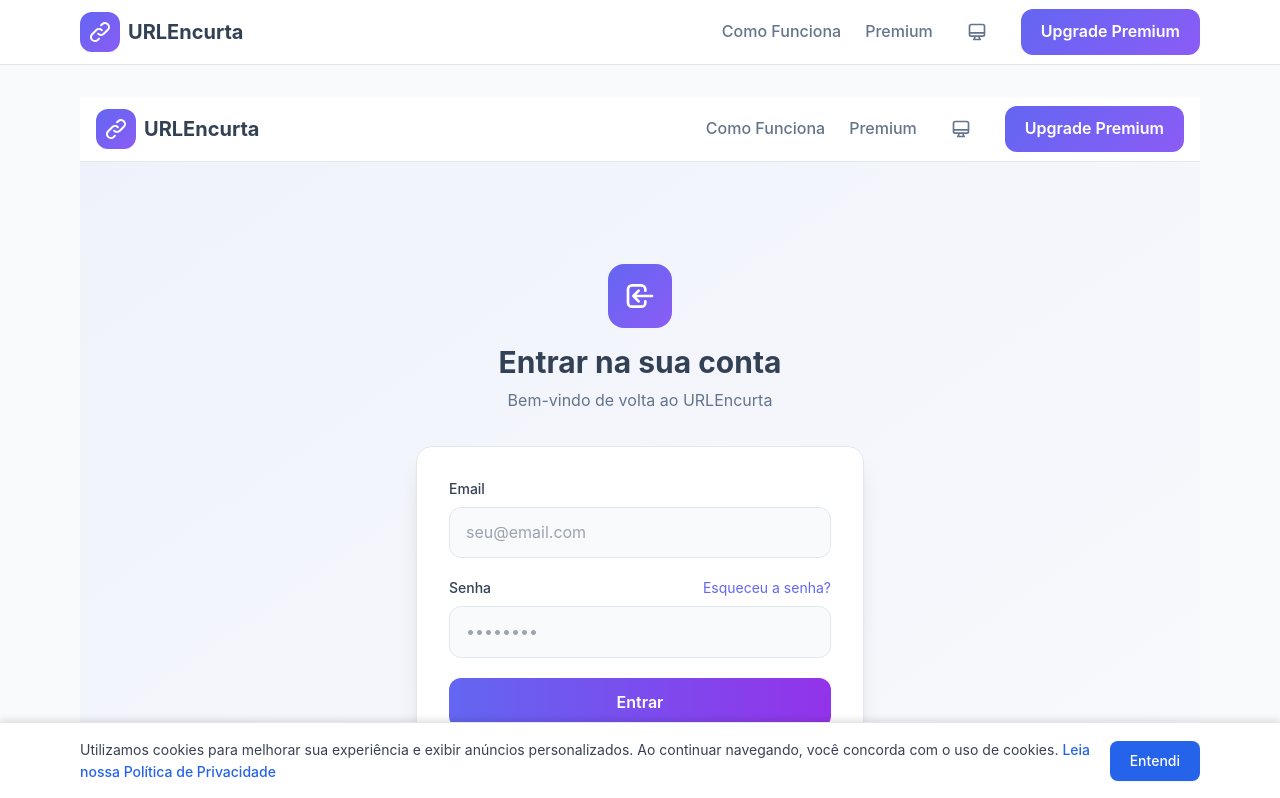
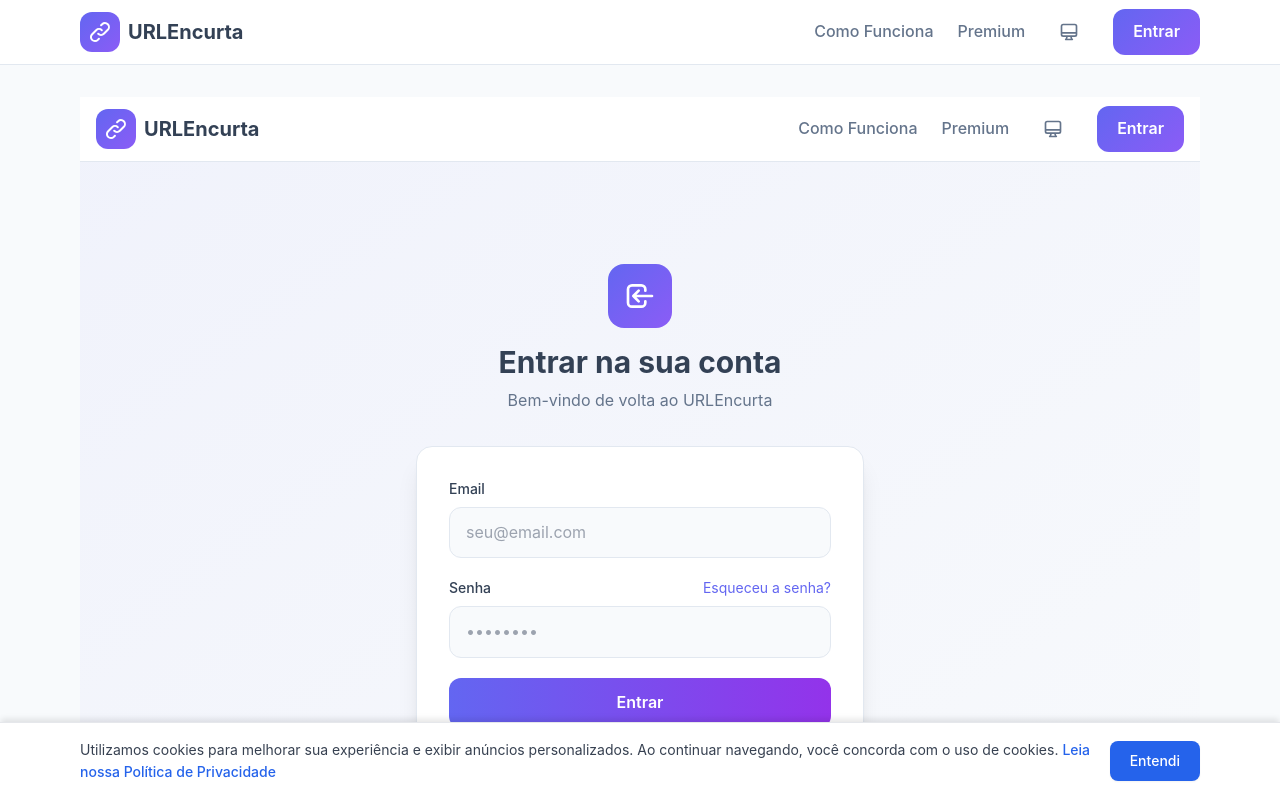
Before and after one commit to roldan-eng-software/url-shortener, a Next.js app: page /login in a window 1280 px wide. Shown: the top 798 px of the page. Built offline with nearby package versions, Linux system fonts and the light colour scheme; no server answers.

Commit message:
feat: adiciona botão de login fixo no navbar
- Botão 'Entrar' agora sempre visível para todos os usuários
- Usuários logados veem 'Minha Conta' (com ícone ⭐ se premium)
- Redireciona para /login
- Mantém link 'Premium' no menu para upgrade

```diff
--- a/components/Navbar.tsx
+++ b/components/Navbar.tsx
@@ -92,23 +92,23 @@
                 {getThemeIcon()}
               </button>
 
-              {isPremium ? (
+              {isLoggedIn ? (
                 <Link
                   href="/login"
                   className="px-5 py-2.5 text-white font-semibold rounded-xl transition-all duration-300 hover:scale-[1.02]"
-                  style={{ background: 'linear-gradient(135deg, #F59E0B 0%, #EF4444 100%)' }}
+                  style={{ background: isPremium ? 'linear-gradient(135deg, #F59E0B 0%, #EF4444 100%)' : 'linear-gradient(135deg, #6366F1 0%, #8B5CF6 100%)' }}
                 >
                   <span className="flex items-center gap-2">
-                    <span>⭐ Entrar</span>
+                    <span>{isPremium ? '⭐' : '👤'} Minha Conta</span>
                   </span>
                 </Link>
               ) : (
                 <Link
-                  href="/premium"
+                  href="/login"
                   className="px-5 py-2.5 text-white font-semibold rounded-xl transition-all duration-300 hover:scale-[1.02]"
                   style={{ background: 'linear-gradient(135deg, #6366F1 0%, #8B5CF6 100%)' }}
                 >
-                  Upgrade Premium
+                  Entrar
                 </Link>
               )}
             </div>
@@ -158,16 +158,16 @@
                   Premium
                 </Link>
                 <Link
-                  href={isPremium ? "/login" : "/premium"}
+                  href="/login"
                   className="px-5 py-3 text-white font-semibold rounded-xl text-center transition-all duration-300 hover:scale-[1.02]"
                   style={{
-                    background: isPremium
+                    background: isLoggedIn && isPremium
                       ? 'linear-gradient(135deg, #F59E0B 0%, #EF4444 100%)'
                       : 'linear-gradient(135deg, #6366F1 0%, #8B5CF6 100%)'
                   }}
                   onClick={() => setIsMenuOpen(false)}
                 >
-                  {isPremium ? '⭐ Entrar' : 'Upgrade Premium'}
+                  {isLoggedIn ? (isPremium ? '⭐ Minha Conta' : '👤 Minha Conta') : 'Entrar'}
                 </Link>
               </div>
             </div>
```
